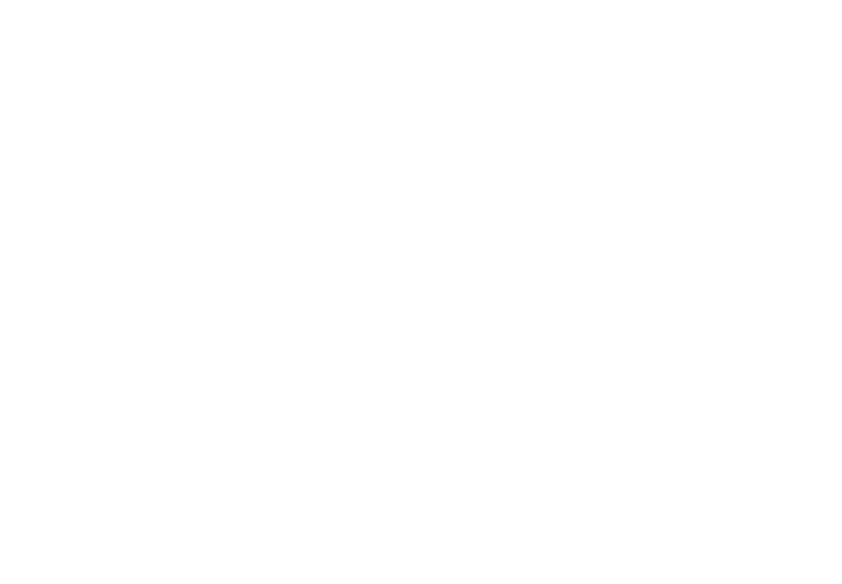
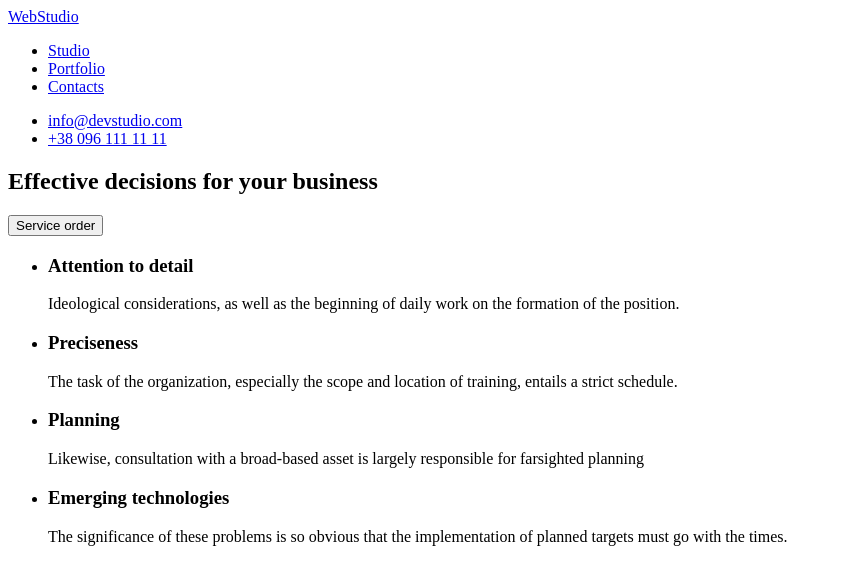
Before and after one commit to ohural89/goit-markup-hw-01-FeCore39, a plain HTML site: page index.html in a window 1280 px wide. Shown: the whole page, without its empty margins (0-842 px from the left). Drawn offline with Linux system fonts and the light colour scheme.

Commit message:
index.html
header - complete adaptive added
main:
- section - cap added
- section - features added

```diff
--- a/index.html
+++ b/index.html
@@ -10,5 +10,95 @@
 
     <body>
 
+        <header>
+            <nav>
+                <a href="./index.html">WebStudio</a>
+                <ul>
+                    <li><a href="/Studio">Studio</a></li>
+                    <li><a href="/Portfolio">Portfolio</a></li>
+                    <li><a href="/Contacts">Contacts</a></li>
+                </ul>
+            </nav>
+
+            <ul>
+                <li><a href="mailto:info@devstudio.com">info@devstudio.com</a></li>
+                <li><a href="tel:+380961111111">+38 096 111 11 11</a></li>
+            </ul>
+
+            <!-- MOBILE MENU ADAPTIVE
+             mob-open-menu-btn
+
+                <button>
+                    <svg width="40" height="40"><use href=""></use></svg>
+                </button>
+
+             mob-nav-menu
+
+                <button>
+                    <svg width="40" height="40"><use href=""></use></svg>
+                </button>
+
+                <ul>
+                    <li>
+                        <a href="./index.html">Studio</a>
+                    </li>
+                    <li>
+                        <a href="./portfolio.html">Portfolio</a>
+                    </li>
+                    <li>
+                        <a href="#">Contacts</a>
+                    </li>
+                </ul>
+
+                <ul>
+                    <li><a href="tel:+380961111111">+38 096 111 11 11</a></li>
+                    <li><a href="mailto:info@devstudio.com">info@devstudio.com</a></li>
+                </ul>
+                <ul>
+                    <li><a href="#">Instagram</a></li>
+                    <li><a href="#">Twitter</a></li>
+                    <li><a href="#">Facebook</a></li>
+                    <li><a href="#">LinkedIn</a></li>
+                </ul>
+            -->
+
+        </header>
+
+        <main>
+
+            <section>
+                <h1>Effective decisions for your business</h1>
+                <button type="button">Service order</button>
+            </section>
+
+            <section>
+                <!-- <h2>Features</h2> -->
+                <ul>
+                    <li>
+                        <h3>Attention to detail</h3>
+                        <p>Ideological considerations, as well as the beginning of daily work on the formation of the position.</p>
+                    </li>
+
+                    <li>
+                        <h3>Preciseness</h3>
+                        <p>The task of the organization, especially the scope and location of training, entails a strict schedule.</p>
+                    </li>
+
+                    <li>
+                        <h3>Planning</h3>
+                        <p>Likewise, consultation with a broad-based asset is largely responsible for farsighted planning</p>
+                    </li>
+
+                    <li>
+                        <h3>Emerging technologies</h3>
+                        <p>The significance of these problems is so obvious that the implementation of planned targets must go with the times.</p>
+                    </li>
+                </ul>
+            </section>
+
+        </main>
+
+
+
     </body>
 </html>
```
